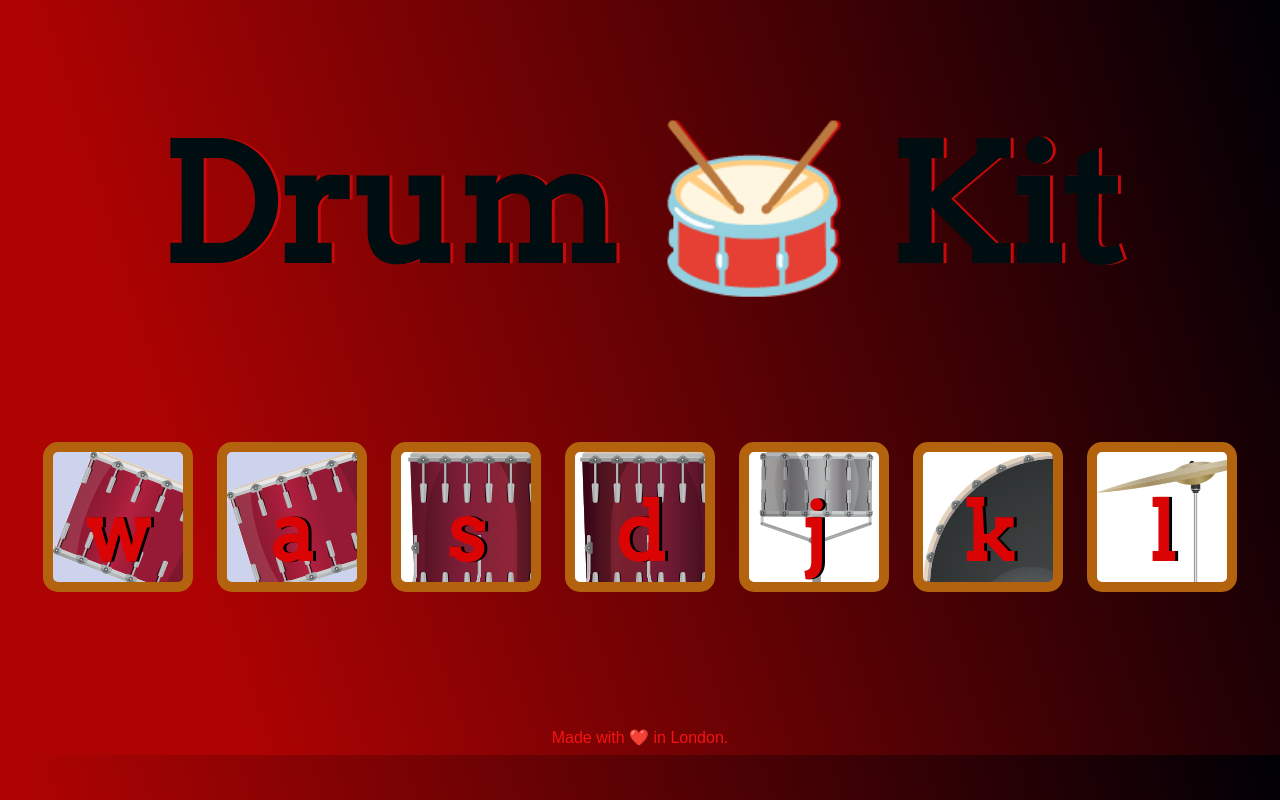
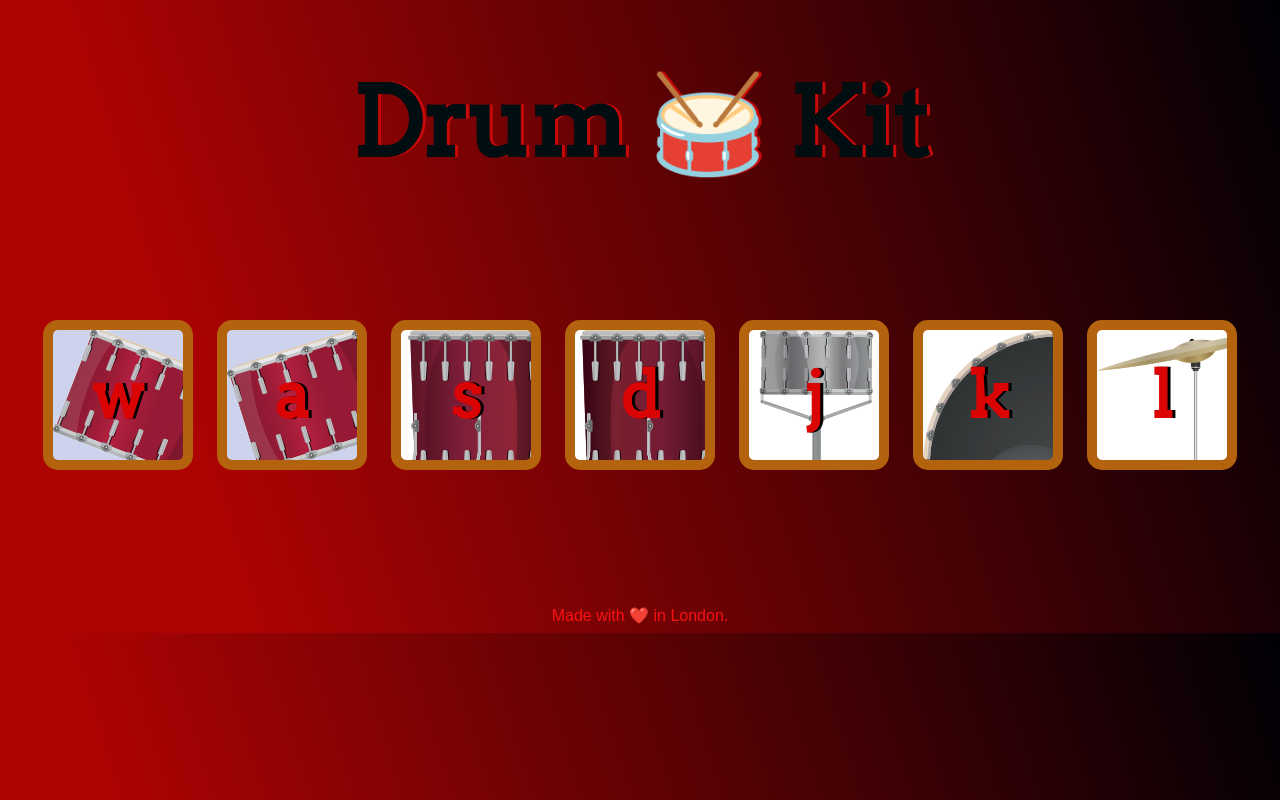
Before and after one commit to Mepromabat/Drums, a plain HTML site: page index.html in a window 1280 px wide. Drawn offline with Linux system fonts and the light colour scheme.

Commit message:
Update styles.css

```diff
--- a/styles.css
+++ b/styles.css
@@ -18,7 +18,7 @@ body {
 }
 
 h1 {
-  font-size: 10rem;
+  font-size: 6rem;
   color: #000d11;
   font-family: "Arvo", cursive;
   text-shadow: 3px 0 #c70909;
@@ -79,7 +79,7 @@ background-image: url(images/crash.png);
 .drum {
   outline: none;
   border: 10px solid #b3620d;
-  font-size: 5rem;
+  font-size: 4rem;
   font-family: 'Arvo', cursive;
   line-height: 2;
   font-weight: 900;
```
